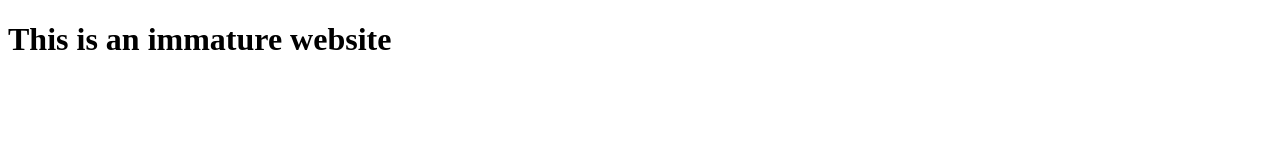
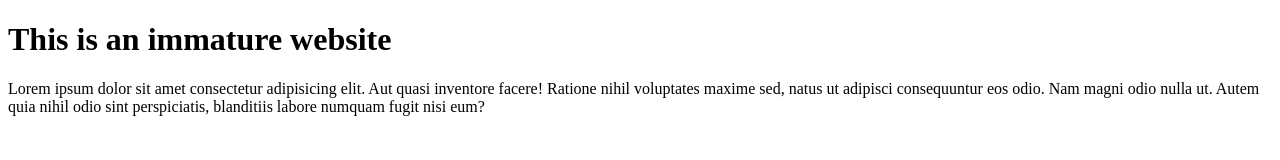
Before and after one commit to Linkonsarker/my-first-website, a plain HTML site: page index.html in a window 1280 px wide. Drawn offline with Linux system fonts and the light colour scheme.

Commit message:
lorem words

```diff
--- a/index.html
+++ b/index.html
@@ -7,5 +7,9 @@
 </head>
 <body>
     <h1>This is an immature website</h1>
+    <p>
+        Lorem ipsum dolor sit amet consectetur adipisicing elit. Aut quasi inventore facere! Ratione nihil voluptates maxime sed, natus ut adipisci consequuntur eos odio. Nam magni odio nulla ut. Autem quia nihil odio sint perspiciatis, blanditiis labore numquam fugit nisi eum?
+
+    </p>
 </body>
 </html>
```
